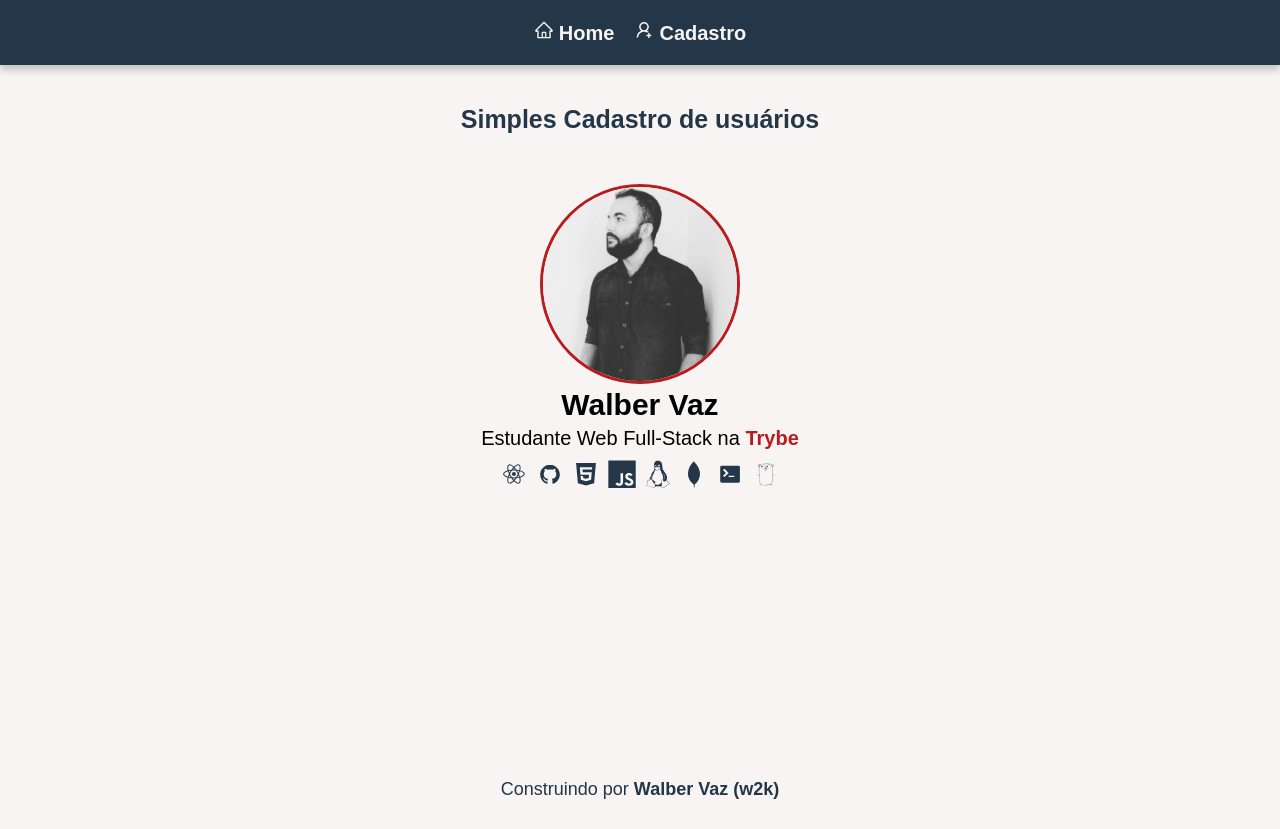
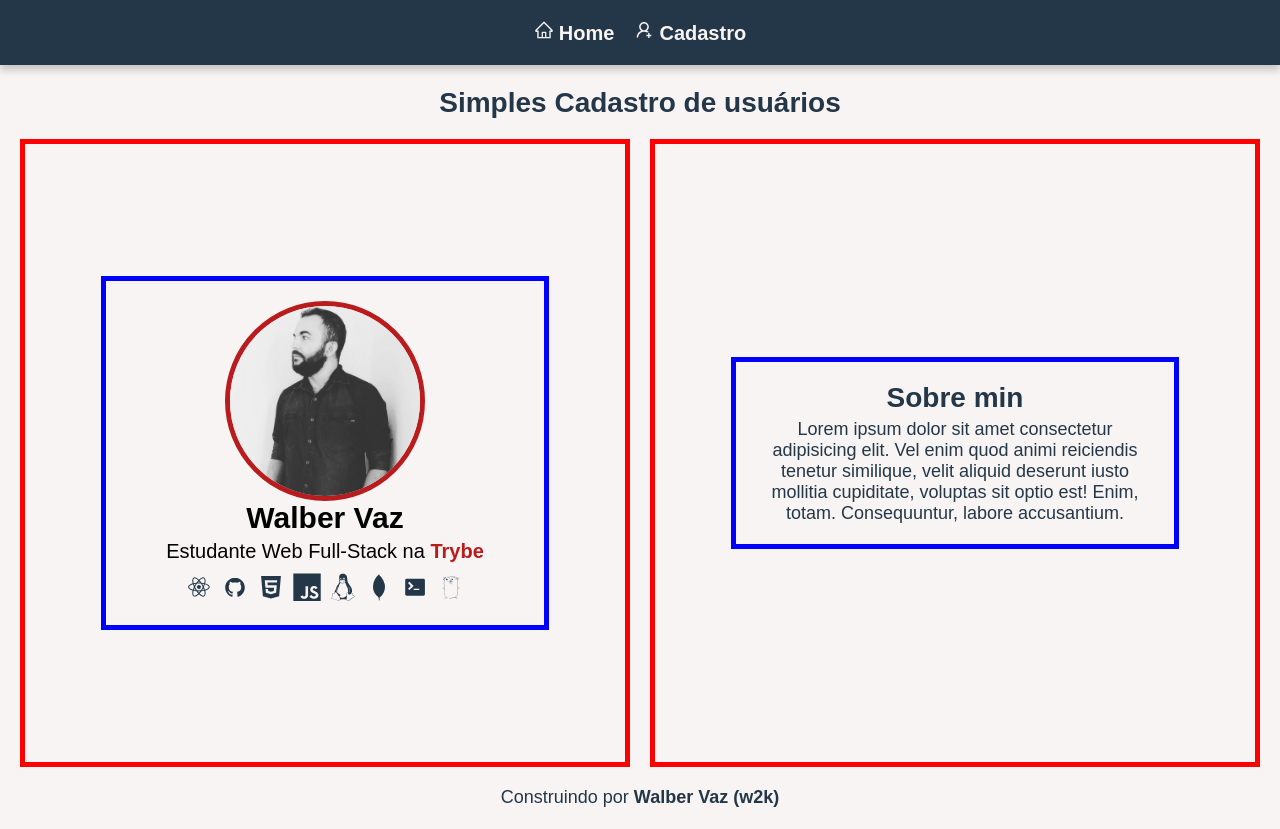
Before and after one commit to walber-vaz/tela-login, a React (Vite) app in the folder frontend/: page / in a window 1280 px wide. Built offline with nearby package versions, Linux system fonts and the light colour scheme.

Commit message:
Pagina home pronta com mobile screem e estilização

```diff
--- a/frontend/src/Pages/Home/index.jsx
+++ b/frontend/src/Pages/Home/index.jsx
@@ -1,17 +1,17 @@
 import perfil from '../../assets/perfil-1.jpg';
 import Card from '../../components/Card';
-import { Container } from './styles';
+import Sobre from '../../components/Sobre';
+import { Container, ContainerTitle } from './styles';
 
 const Home = () => {
   return (
-    <Container>
-      <h2>Simples Cadastro de usuários</h2>
-      <main>
-        <section>
-          <Card perfil={perfil} />
-        </section>
-      </main>
-    </Container>
+    <>
+      <ContainerTitle>Simples Cadastro de usuários</ContainerTitle>
+      <Container>
+        <Card perfil={perfil} />
+        <Sobre />
+      </Container>
+    </>
   );
 };
 
--- a/frontend/src/Pages/Home/styles.jsx
+++ b/frontend/src/Pages/Home/styles.jsx
@@ -1,49 +1,41 @@
 import styled from 'styled-components';
 
 const Container = styled.main`
-  align-items: center;
   display: flex;
-  align-items: center;
-  flex-direction: column;
-  height: 88%;
+  flex-direction: row;
+  gap: 2rem;
+  height: 81%;
   margin: 0 auto;
-  padding: 2rem 0;
-  width: 1200px;
+  padding: 0 2rem;
+  width: 100%;
+  overflow: hidden;
 
-  h2 {
-    font-size: 2.5rem;
-    font-weight: 700;
-    margin-top: 2rem;
-  }
-
-  section {
-    display: flex;
-    align-items: center;
-    flex-direction: row;
-    justify-content: space-between;
+  @media (max-width: 1024px) {
+    flex-direction: column;
     width: 100%;
-    text-align: center;
-
-    @media (max-width: 768px) {
-      flex-direction: column;
-    }
-
-    @media (max-width: 600px) {
-      flex-direction: column;
-    }
   }
 
   @media (max-width: 768px) {
-    width: 100%;
+    flex-direction: column;
+    width: 95%;
   }
 
   @media (max-width: 600px) {
-    width: 100%;
+    flex-direction: column;
+    width: 90%;
   }
 
   @media (max-width: 480px) {
-    width: 100%;
+    flex-direction: column;
+    width: 85%;
   }
 `;
 
-export { Container };
+const ContainerTitle = styled.h2`
+  font-size: 2.8rem;
+  font-weight: 600;
+  margin-top: 2.2rem;
+  text-align: center;
+`;
+
+export { Container, ContainerTitle };
--- a/frontend/src/components/Card/index.jsx
+++ b/frontend/src/components/Card/index.jsx
@@ -9,15 +9,14 @@ import {
   DiGo,
 } from 'react-icons/di';
 
-import { Container } from './styles';
+import { Container, Wrap } from './styles';
 
 const Card = (props) => {
   const { perfil } = props;
 
   return (
     <Container>
-      <section>
-        <div>
+      <Wrap>
         <img src={perfil} alt="Foto do perfil Walber Vaz" />
         <h3>Walber Vaz</h3>
         <p>
@@ -37,8 +36,7 @@ const Card = (props) => {
           <DiTerminal />
           <DiGo />
         </div>
-        </div>
-      </section>
+      </Wrap>
     </Container>
   );
 };
--- a/frontend/src/components/Card/styles.jsx
+++ b/frontend/src/components/Card/styles.jsx
@@ -1,18 +1,37 @@
 import styled from 'styled-components';
 
 const Container = styled.section`
-  display: inline-block;
+  display: flex;
   width: 100%;
+  flex-direction: column;
+  justify-content: center;
+  align-items: center;
   margin-top: 2rem;
   text-align: center;
-  border-radius: 1rem;
+  border: 0.5rem solid red;
   padding: 2rem;
+`;
+
+const Wrap = styled.div`
+  display: flex;
+  flex-direction: column;
+  justify-content: center;
+  align-items: center;
+  width: 80%;
+  margin: 0 auto;
+  padding: 2rem;
+  border: 0.5rem solid blue;
 
   img {
     border-radius: 50%;
-    border: 0.3rem solid var(--color-hover);
+    border: 0.5rem solid var(--color-hover);
     width: 200px;
     height: 200px;
+
+    @media (max-width: 1024px) {
+      width: 180px;
+      height: 180px;
+    }
 
     @media (max-width: 768px) {
       width: 150px;
@@ -24,9 +43,6 @@ const Container = styled.section`
       height: 100px;
     }
   }
-
-  div {
-    margin-top: 1rem;
 
   h3 {
     font-size: 3rem;
@@ -67,7 +83,5 @@ const Container = styled.section`
       }
     }
   }
-  }
 `;
-
-export { Container };
+export { Container, Wrap };
--- a/frontend/src/components/Footer/index.jsx
+++ b/frontend/src/components/Footer/index.jsx
@@ -3,12 +3,10 @@ import { Container } from './styles';
 const Footer = () => {
   return (
     <Container>
-      <footer>
-        <p>
-          Construindo por
-          <a href="https://github.com/walber-vaz"> Walber Vaz (w2k)</a>
-        </p>
-      </footer>
+      <p>
+        Construindo por
+        <a href="https://github.com/walber-vaz"> Walber Vaz (w2k)</a>
+      </p>
     </Container>
   );
 };
--- a/frontend/src/components/Footer/styles.jsx
+++ b/frontend/src/components/Footer/styles.jsx
@@ -4,9 +4,10 @@ const Container = styled.footer`
   align-items: center;
   display: flex;
   flex-direction: column;
+  justify-content: center;
   /* border: 0.1rem solid red; */
   height: 6rem;
-  padding: 1rem;
+  padding: 0 1rem;
 
   p {
     font-size: 1.8rem;
--- a/frontend/src/components/Header/index.jsx
+++ b/frontend/src/components/Header/index.jsx
@@ -7,7 +7,6 @@ import { Container } from './styles';
 const Header = () => {
   return (
     <Container>
-      <header>
       <nav>
         <ul>
           <li>
@@ -20,7 +19,6 @@ const Header = () => {
           </li>
         </ul>
       </nav>
-      </header>
     </Container>
   );
 };
--- /dev/null
+++ b/frontend/src/components/Sobre/index.jsx
@@ -0,0 +1,19 @@
+import { Container, Wrap } from './styles';
+
+const Sobre = () => {
+  return (
+    <Container>
+      <Wrap>
+        <h2>Sobre min</h2>
+        <p>
+          Lorem ipsum dolor sit amet consectetur adipisicing elit. Vel enim quod
+          animi reiciendis tenetur similique, velit aliquid deserunt iusto
+          mollitia cupiditate, voluptas sit optio est! Enim, totam.
+          Consequuntur, labore accusantium.
+        </p>
+      </Wrap>
+    </Container>
+  );
+};
+
+export default Sobre;
--- /dev/null
+++ b/frontend/src/components/Sobre/styles.jsx
@@ -0,0 +1,37 @@
+import styled from 'styled-components';
+
+const Container = styled.section`
+  display: flex;
+  width: 100%;
+  flex-direction: column;
+  justify-content: center;
+  align-items: center;
+  margin-top: 2rem;
+  text-align: center;
+  padding: 2rem;
+  border: 0.5rem solid red;
+
+  h2 {
+    font-size: 2.8rem;
+    font-weight: 600;
+    margin-bottom: 0.5rem;
+  }
+
+  p {
+    font-size: 1.8rem;
+    font-weight: 400;
+  }
+`;
+
+const Wrap = styled.div`
+  display: flex;
+  flex-direction: column;
+  justify-content: center;
+  align-items: center;
+  width: 80%;
+  margin: 0 auto;
+  padding: 2rem;
+  border: 0.5rem solid blue;
+`;
+
+export { Container, Wrap };
```
Lines whose indentation alone changed are shown as unchanged.
